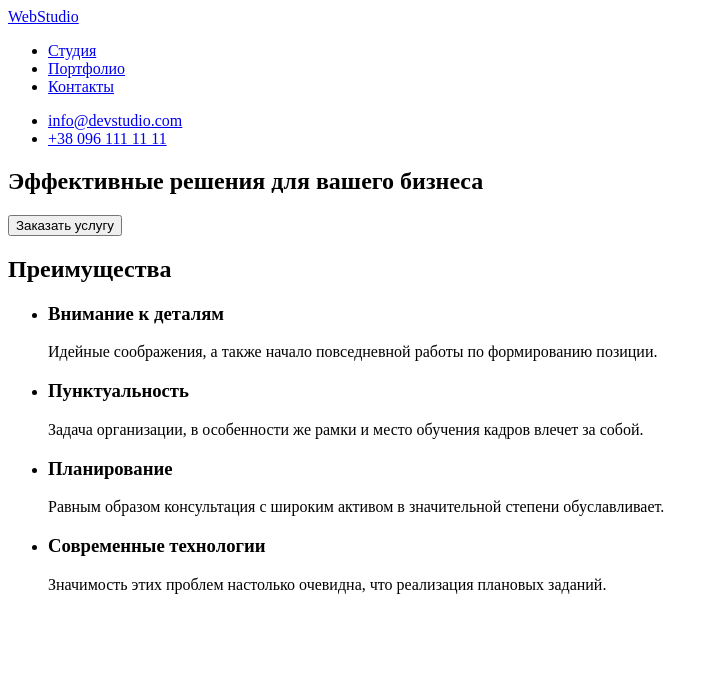
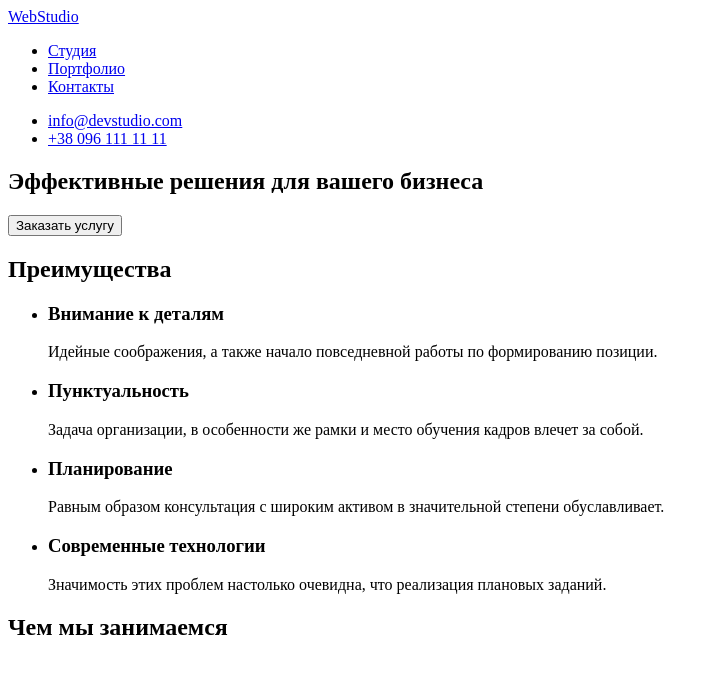
Before and after one commit to OksanaMashtaler/goit-markup-hw-01, a plain HTML site: page index.html in a window 1280 px wide. Shown: the whole page, without its empty margins (0-719 px from the left). Drawn offline with Linux system fonts and the light colour scheme.

Commit message:
section2 h2

```diff
--- a/index.html
+++ b/index.html
@@ -57,6 +57,13 @@
             </ul>
         </section>
 
+        <section>
+            <h2>Чем мы занимаемся</h2>
+
+
+
+        </section>
+
 
     </main>
 
```
